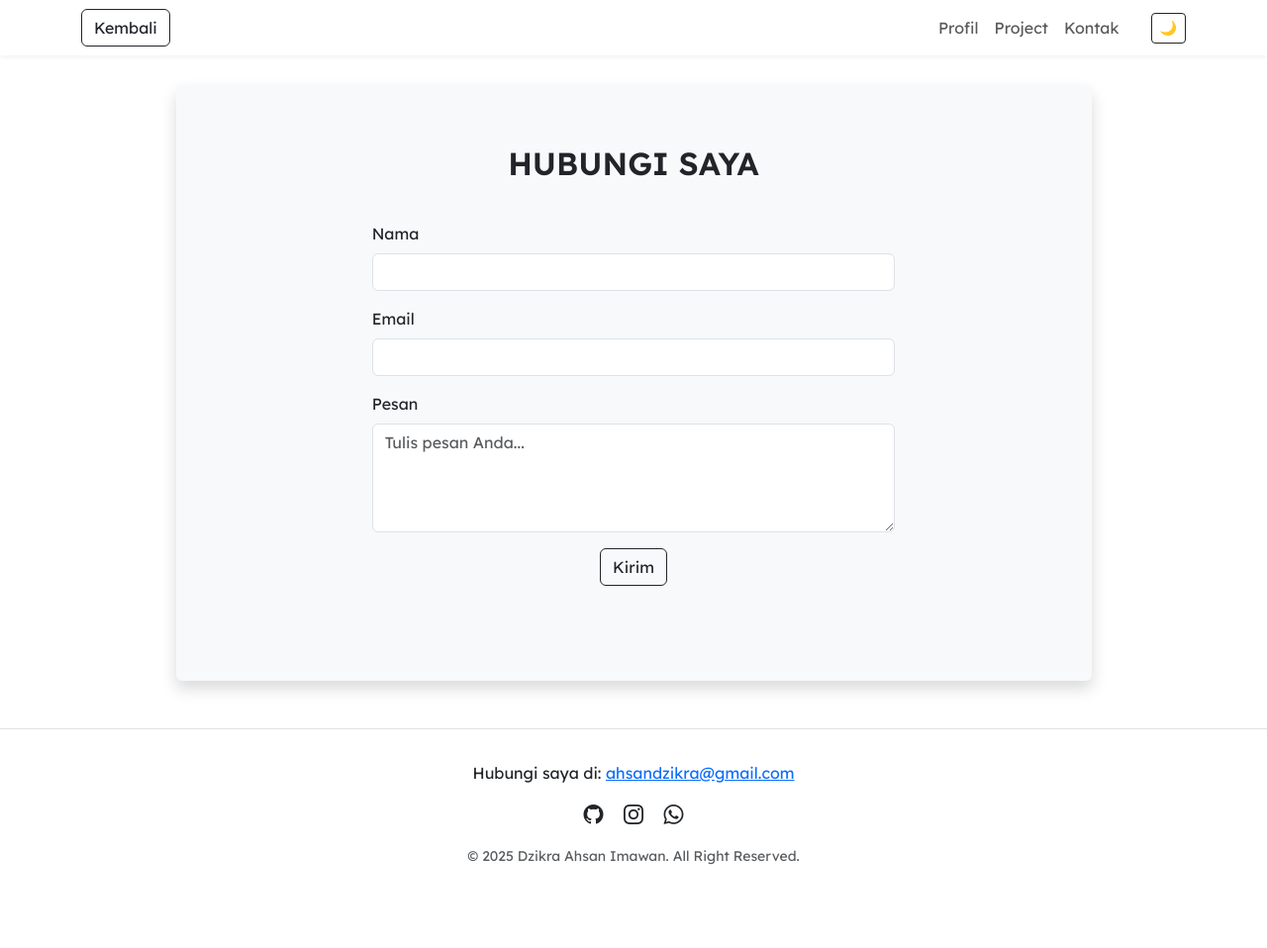
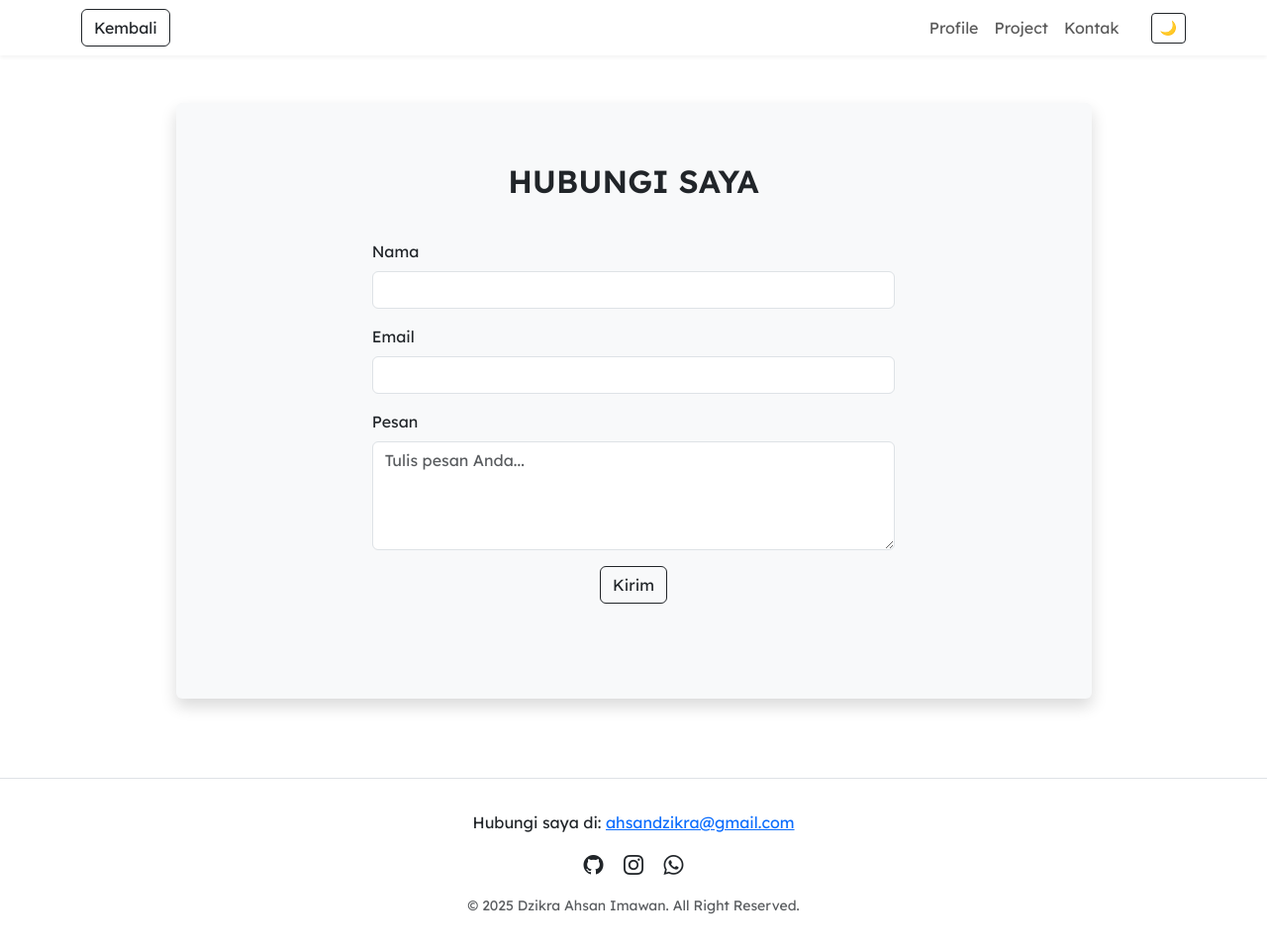
Before and after one commit to Dzikraahsan/Portfolio2, a Flask app: page /kontak in a window 1280 px wide. Shown: the whole page at 99% size. Before the commit the page ends 874 px from the top, so only its background shows below. Run offline with Flask 3, Linux system fonts and the light colour scheme.

Commit message:
update the code

```diff
--- a/templates/index.html
+++ b/templates/index.html
@@ -188,7 +188,7 @@
   </section>
 
   <!-- Footer -->
-  <footer class="footer" style="margin-top: 2rem;">
+  <footer class="footer">
     <div class="container foot">
       <div class="mb-3">
         <p class="mb-1">Hubungi saya di: <a href="mailto:ahsandzikra@email.com">ahsandzikra@gmail.com</a></p>
--- a/templates/kontak.html
+++ b/templates/kontak.html
@@ -135,7 +135,7 @@
           .pesan {
             max-width: 445px;
             margin-top: 1rem;
-                margin-top: 3rem;
+            margin-top: 3rem;
           }
 
           .atur {
@@ -159,7 +159,7 @@
             <div class="d-flex align-items-center flex-wrap justify-content-end">
             <ul class="navbar-nav d-flex flex-row mb-2 mb-lg-0 atur">
                 <li class="nav-item box me-3">
-                <a class="nav-link" href="{{ url_for('profile') }}">Profil</a>
+                <a class="nav-link" href="{{ url_for('profile') }}">Profile</a>
                 </li>
                 <li class="nav-item box me-3">
                 <a class="nav-link" href="{{ url_for('project') }}">Project</a>
@@ -175,7 +175,7 @@
     </nav>
 
 
-    <div class="container shadow p-5 mb-5 bg-body-tertiary rounded pesan" style="margin-top: 1.85rem; width: 925px; margin-bottom: 3rem;">
+    <div class="container shadow p-5 mt-5 mb-5 bg-body-tertiary rounded pesan" style="margin-top: 5rem; width: 925px; margin-bottom: 5rem;">
 
         <!-- Kontak Section -->
         <section id="kontak" class="py-5 text-body" data-aos="fade-up">
@@ -207,7 +207,7 @@
     </div>
 
 <!-- Footer -->
-<footer>
+<footer style="margin-top: 5rem;">
     <div class="container">
         <div class="mb-3">
             <p>Hubungi saya di: <a href="mailto:ahsandzikra@email.com">ahsandzikra@gmail.com</a></p>
--- a/templates/profile.html
+++ b/templates/profile.html
@@ -282,7 +282,7 @@
   <!-- skills -->
    <div class="container">
 
-      <div class="container shadow p-5 mb-0 bg-body-tertiary rounded">
+      <div class="container shadow p-5 mb-0 bg-body-tertiary rounded  ">
         <div class="text-center mb-0 mt-5">
           <h2 style="font-weight: 700; margin-top: -1rem;">SKILLS</h2>
         </div>
@@ -294,7 +294,7 @@
    </div>
 
   <!-- Footer -->
-  <footer>
+  <footer style="margin-top: 5rem;">
     <div class="container">
       <div class="mb-3">
         <p>Hubungi saya di: <a href="mailto:ahsandzikra@email.com">ahsandzikra@gmail.com</a></p>
--- a/templates/project.html
+++ b/templates/project.html
@@ -141,6 +141,10 @@
             margin-top: 5px;
           }
 
+          .pro {
+            margin: 0 auto;
+          }
+
         }
 
   </style>
@@ -174,7 +178,7 @@
     </nav>
 
   <!-- Project Section -->
-  <section id="project" class="py-5 mb-3 bg-body" data-aos="fade-up" style="margin-bottom: 1rem;">
+  <section id="project" class="py-5 mb-3 bg-body pro" data-aos="fade-up" style="margin-bottom: 1rem;">
     <div class="container">
       <h2 class="section-title text-center">PROJECT</h2>
       <div class="row g-4">
```
